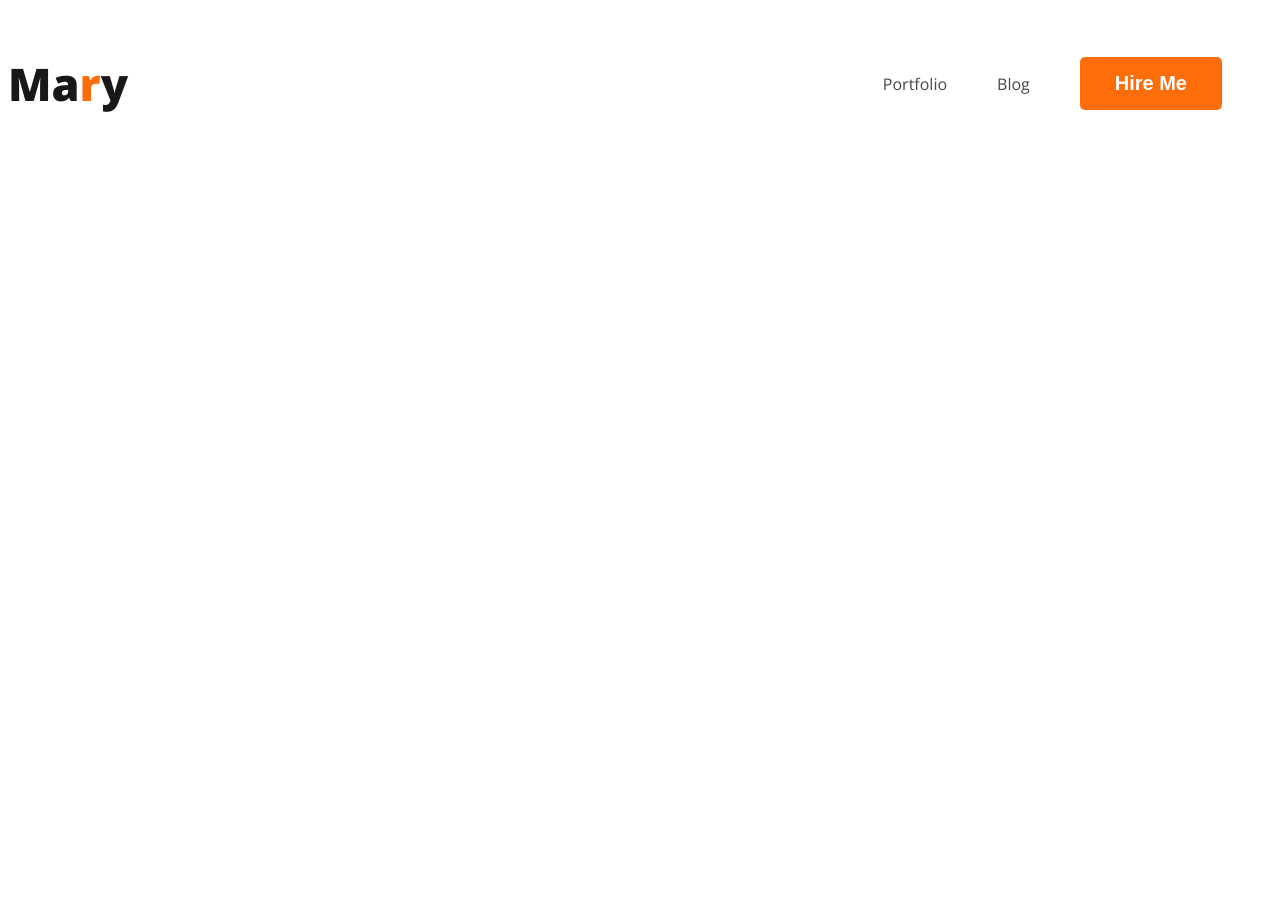
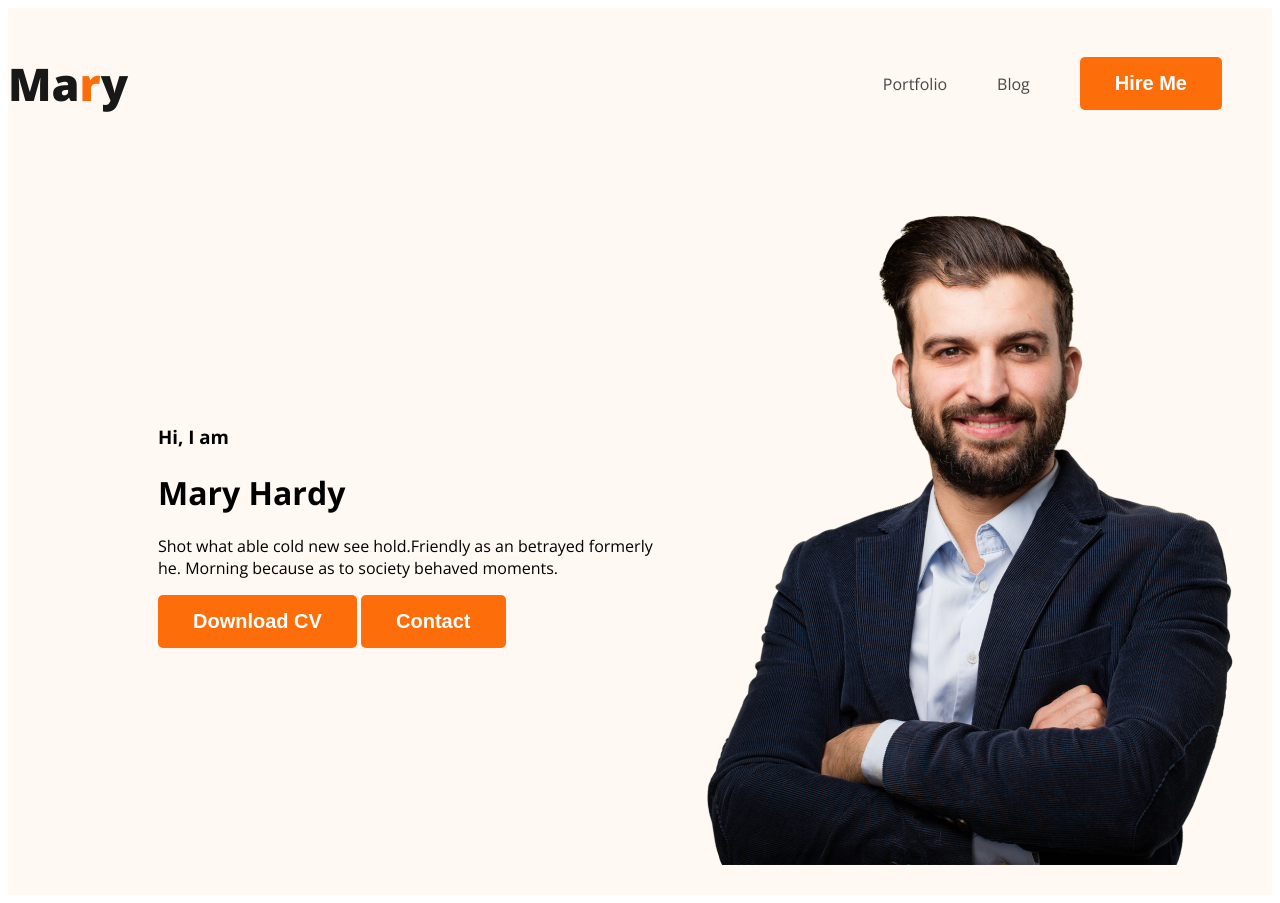
Before and after one commit to Its-Rafin/webdeveloper-protfolio, a plain HTML site: page index.html in a window 1280 px wide. Before the commit the page ends 800 px from the top, so only its background shows below. Drawn offline with nearby package versions, Linux system fonts and the light colour scheme.

Commit message:
banner content added

```diff
--- a/index.html
+++ b/index.html
@@ -11,7 +11,7 @@
     <link rel="stylesheet" href="styles/portfolio.css">
 </head>
 <body>
-    <header>
+    <header class="header">
         <nav>
             <h3 class="nav-title">Ma<span class="primary-text">r</span>y</h3>
             <ul>
@@ -20,6 +20,16 @@
                 <li><button class="primary-btn">Hire Me</button></li>
             </ul>
         </nav>
+        <div class="banner">
+            <div class="banner-content">
+                <h3 class="banner-greeting">Hi, I am</h3>
+                <h1 class="banner-title">Mary Hardy</h1>
+                <p>Shot what able cold new see hold.Friendly as an betrayed formerly he. Morning because as to society behaved moments.</p>
+                <button class="primary-btn">Download CV</button>
+                <button class="primary-btn">Contact</button>
+            </div>
+            <img class="profile-pic" src="images/hardy.png" alt="">
+        </div>
     </header>
     <main>
 
--- a/styles/portfolio.css
+++ b/styles/portfolio.css
@@ -47,3 +47,19 @@ nav a {
     color: #474747;
 
 }
+
+/* header related styles */
+.header {
+    background-color: #FFF8F3;
+}
+
+.banner {
+    padding: 30px 30px 30px 150px;
+    display: flex;
+    align-items: center;
+}
+
+<img class="profile-pic" src="images/hardy.png" alt="">.banner {
+    width: 500px;
+
+}
```
